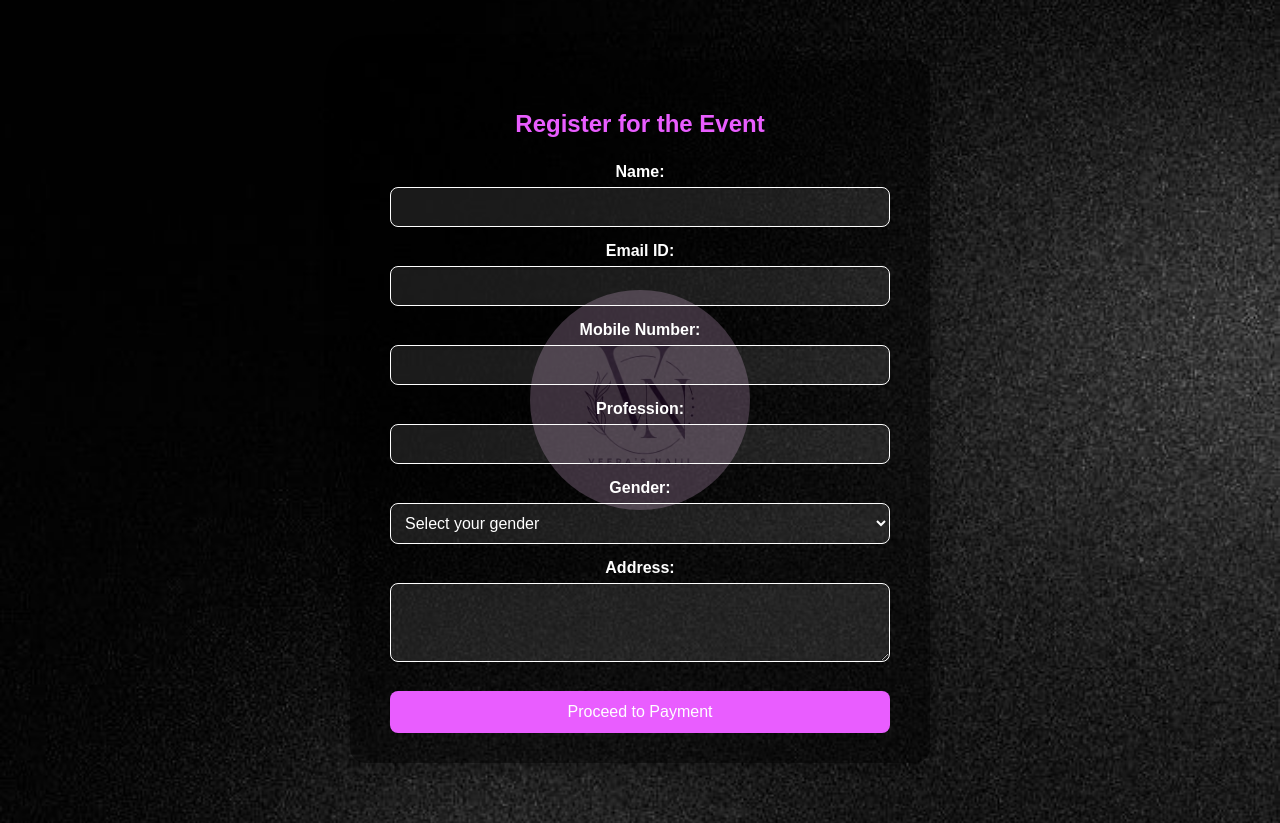
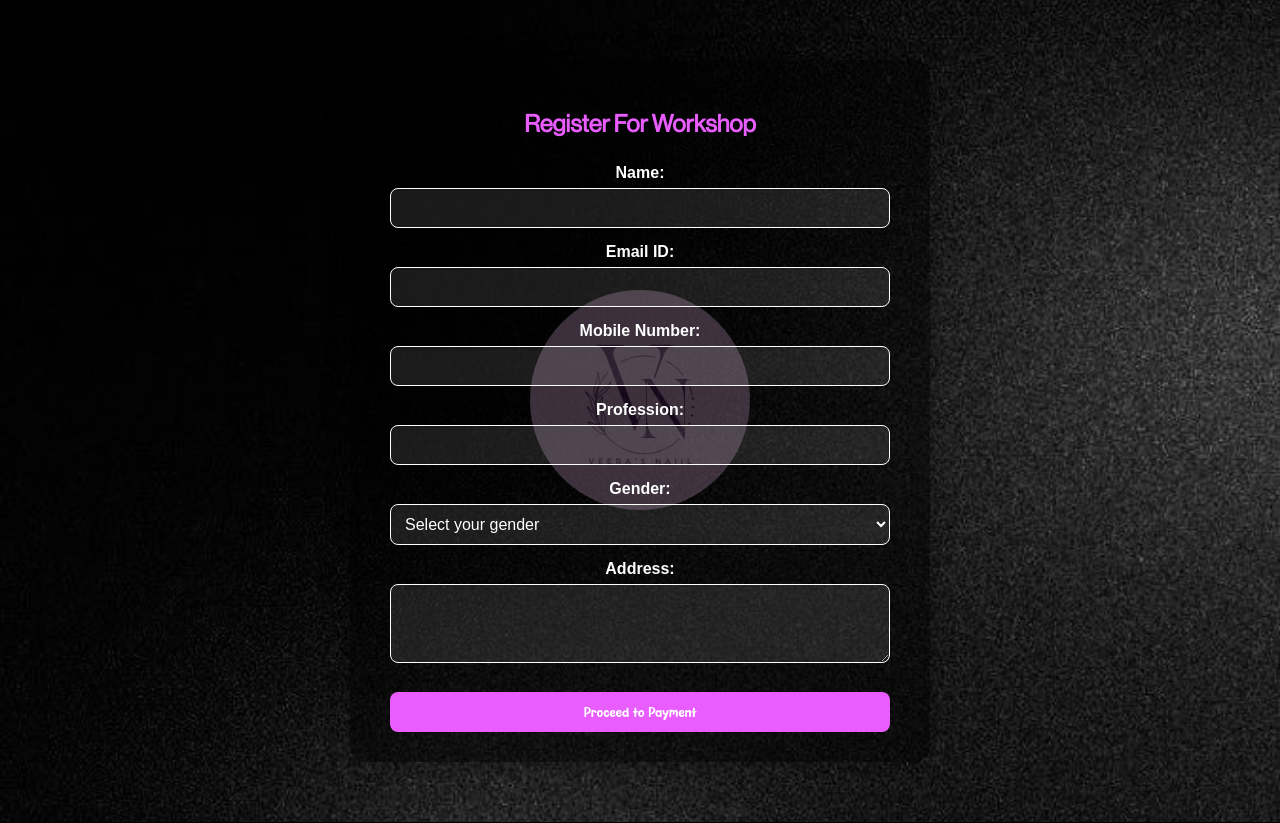
Before and after one commit to thenameisshreesh/Artist-studio-Final, a Flask app: page /register in a window 1280 px wide. Run offline with Flask 3, Linux system fonts and the light colour scheme.

Commit message:
Add files via upload

```diff
--- a/templates/index.html
+++ b/templates/index.html
@@ -445,6 +445,7 @@
   font-size: 1rem;
   border-radius: 8px;
   cursor: pointer;
+  font-family: 'Chonky Bunny', cursive;
   margin-top: 20px;
   transition: background-color 0.5s ease, transform 0.2s ease;
 " onmouseover="this.style.backgroundColor='#6a1db9'" onmouseout="this.style.backgroundColor='#8a2be2'">
--- a/templates/register.html
+++ b/templates/register.html
@@ -4,7 +4,31 @@
   <meta charset="UTF-8" />
   <meta name="viewport" content="width=device-width, initial-scale=1.0"/>
   <title>Event Registration Form</title>
+  <link rel="icon" href="/static/favicon.ico" type="image/x-icon">
+
   <style>
+
+
+
+     @font-face {
+        font-family: 'Chonky Bunny';
+        src: url('static/Chonky Bunny.ttf') format('truetype');
+    }
+
+    @font-face {
+        font-family: 'Bricolage Grotesque';
+        src: url('static/NDM2.ttf') format('truetype');
+    }
+
+    @font-face {
+        font-family: 'Neue Haas Grotesk';
+        src: url('/static/NDM2.ttf') format('truetype');
+    }
+
+
+
+
+
 
 
   /*Ripple*/
@@ -169,7 +193,7 @@
   ">
 
   <div class="container">
-    <h2>Register for the Event</h2>
+    <h2 style=" font-family: Neue Haas Grotesk;">Register For Workshop</h2>
     <form action="/payment" method="POST">
       <label for="name">Name:</label>
       <input type="text" id="name" name="name" required />
@@ -194,7 +218,7 @@
       <label for="address">Address:</label>
       <textarea id="address" name="address" rows="3" required></textarea>
 
-      <button type="submit">Proceed to Payment</button>
+      <button type="submit" style="font-family: 'Chonky Bunny', cursive;">Proceed to Payment</button>
     </form>
   </div>
 </body>
--- a/templates/success.html
+++ b/templates/success.html
@@ -4,6 +4,8 @@
     <meta charset="UTF-8" />
     <meta name="viewport" content="width=device-width, initial-scale=1.0"/>
     <title>Payment Successful</title>
+    <link rel="icon" href="/static/favicon.ico" type="image/x-icon">
+
     <style>
         body {
             margin: 0;
```
Also changed, not shown: templates/failure.html (+14 -0 lines).
